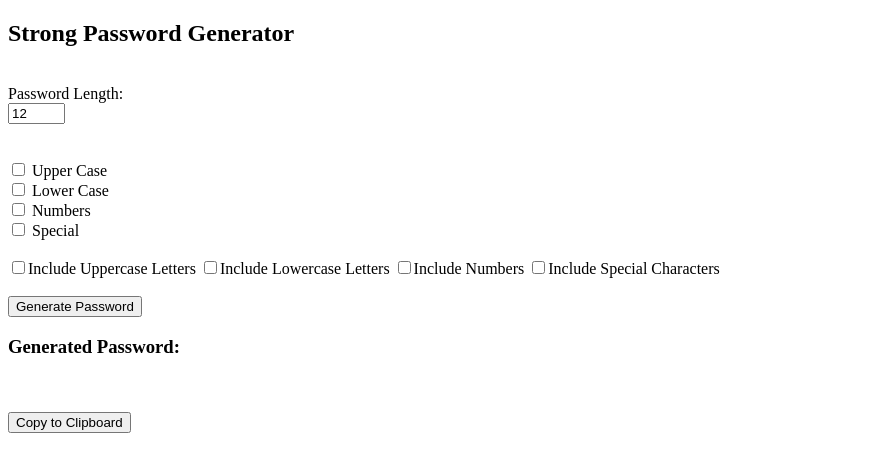
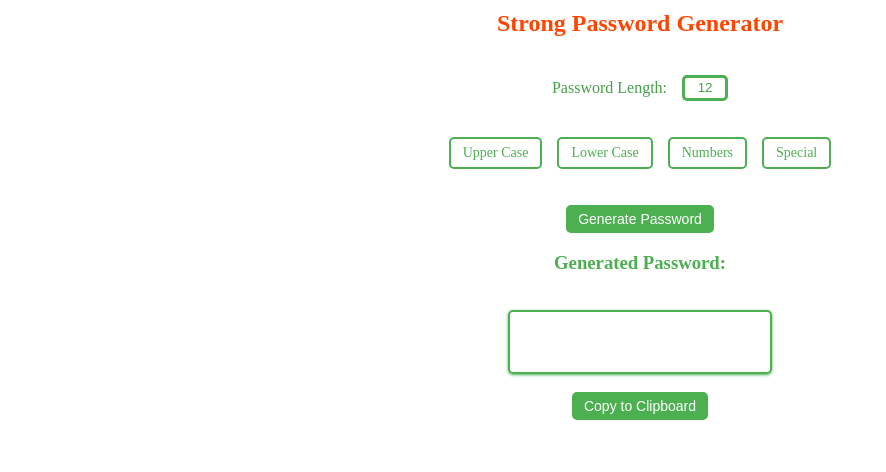
Before and after one commit to Gugag/Password_generator, a plain HTML site: page index.html in a window 1280 px wide. Shown: the whole page, without its empty margins (0-886 px from the left). Drawn offline with Linux system fonts and the light colour scheme; the site is published under a folder, as on GitHub Pages, so addresses that start at the root find nothing.

Commit message:
Update index.html

```diff
--- a/index.html
+++ b/index.html
@@ -5,8 +5,8 @@
     <meta name="viewport" content="width=device-width, initial-scale=1.0">
     <title>Password Generator</title>
 </head>
-<link rel="stylesheet" href="/style.css">
-<script src="/functions.js" defer></script>
+<link rel="stylesheet" href="style.css">
+<script src="functions.js" defer></script>
 <body>
      <!-- <button onclick="changeBackgroundColor()">Change Color</button>
 
```
